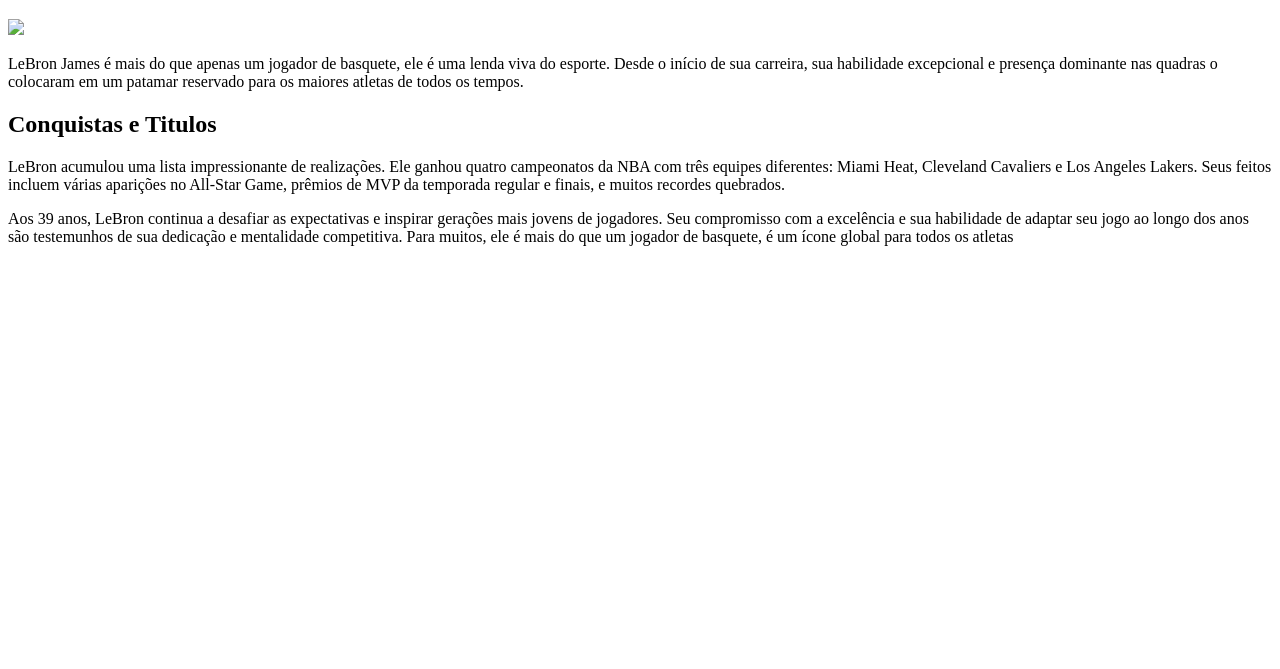
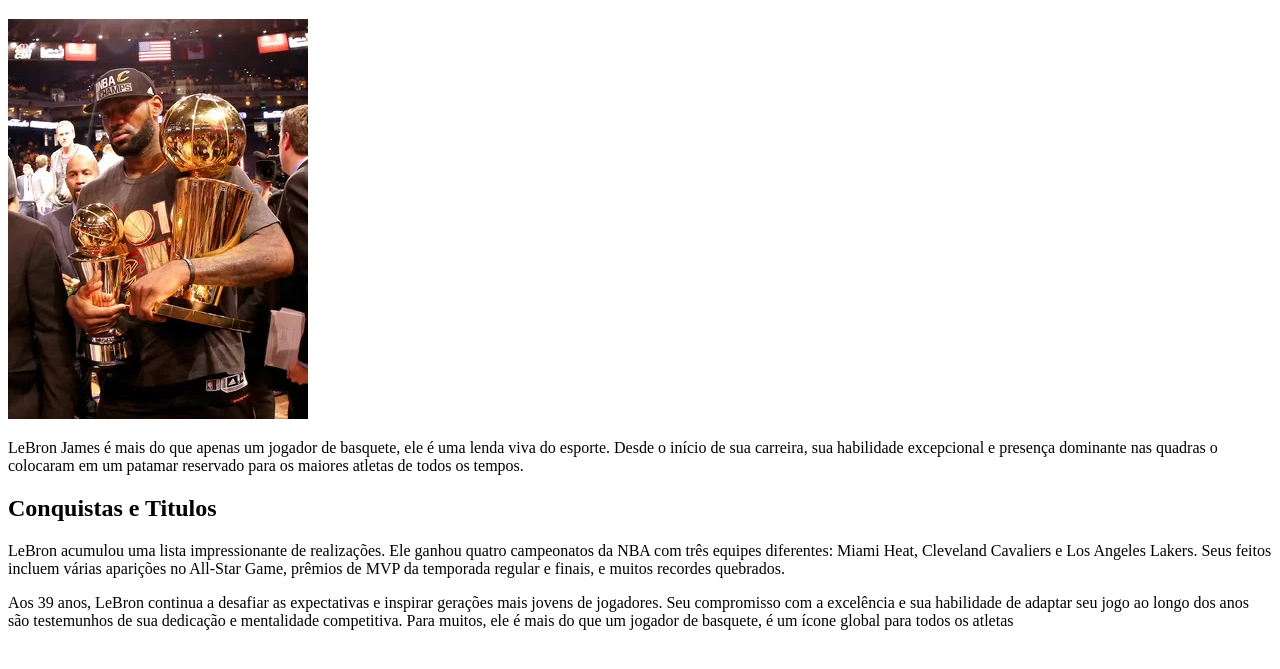
Before and after one commit to AyranBalaTensa/meuBlog2e, a plain HTML site: page index.html in a window 1280 px wide. Shown: the part 61-730 px from the top of the page. Drawn offline with Linux system fonts and the light colour scheme.

Commit message:
Update index.html

```diff
--- a/index.html
+++ b/index.html
@@ -9,7 +9,7 @@
 <body>
     <h1>Lebron James</h1>
 
-    <img src="img/lebron.jpeg">
+    <img src="gettyimages-541547562_mRQA4Tf.webp">
 
     <p>
         LeBron James é mais do que apenas um jogador de basquete, ele é uma lenda viva do esporte. Desde o início de sua
```
